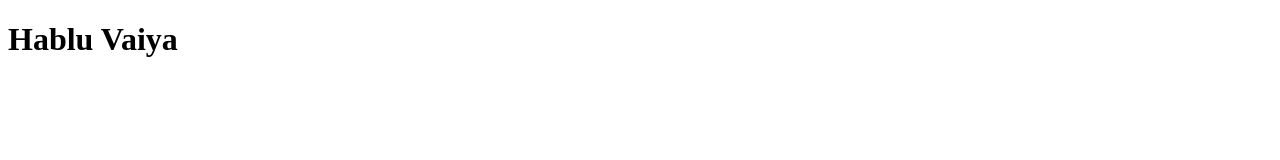
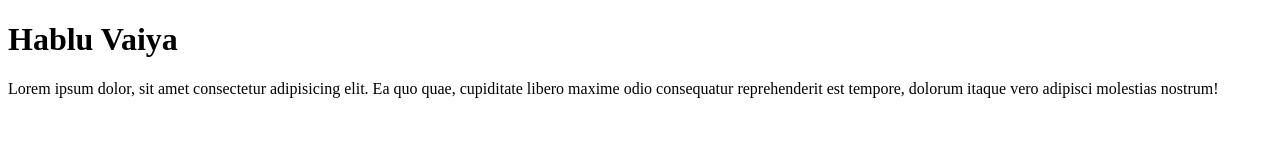
Before and after one commit to Faiyazmahmud75/First-Project, a plain HTML site: page index.html in a window 1280 px wide. Drawn offline with Linux system fonts and the light colour scheme.

Commit message:
ptag-added

```diff
--- a/index.html
+++ b/index.html
@@ -8,5 +8,6 @@
 </head>
 <body>
   <h1>Hablu Vaiya</h1>
+  <p>Lorem ipsum dolor, sit amet consectetur adipisicing elit. Ea quo quae, cupiditate libero maxime odio consequatur reprehenderit est tempore, dolorum itaque vero adipisci molestias nostrum!</p>
 </body>
 </html>
```
